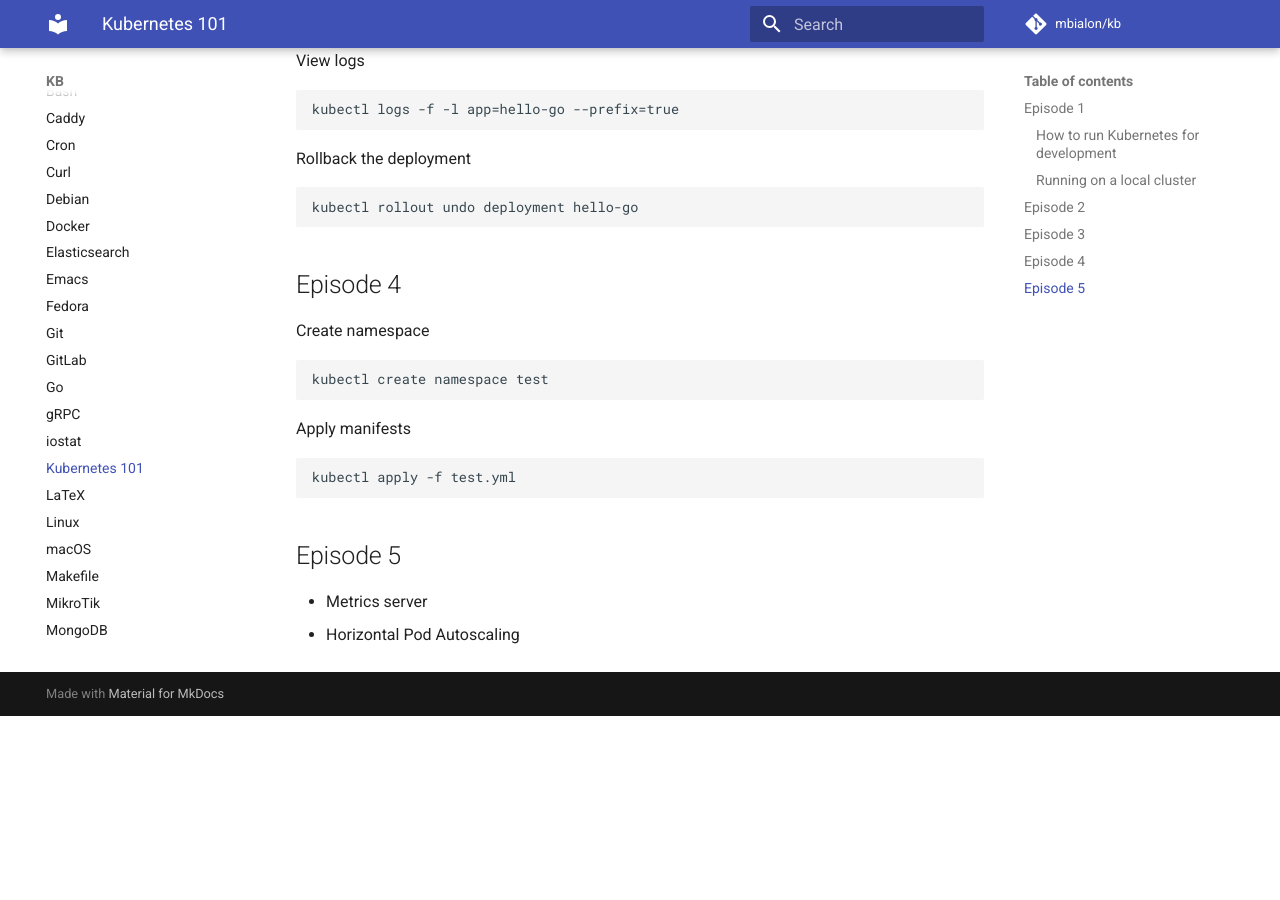
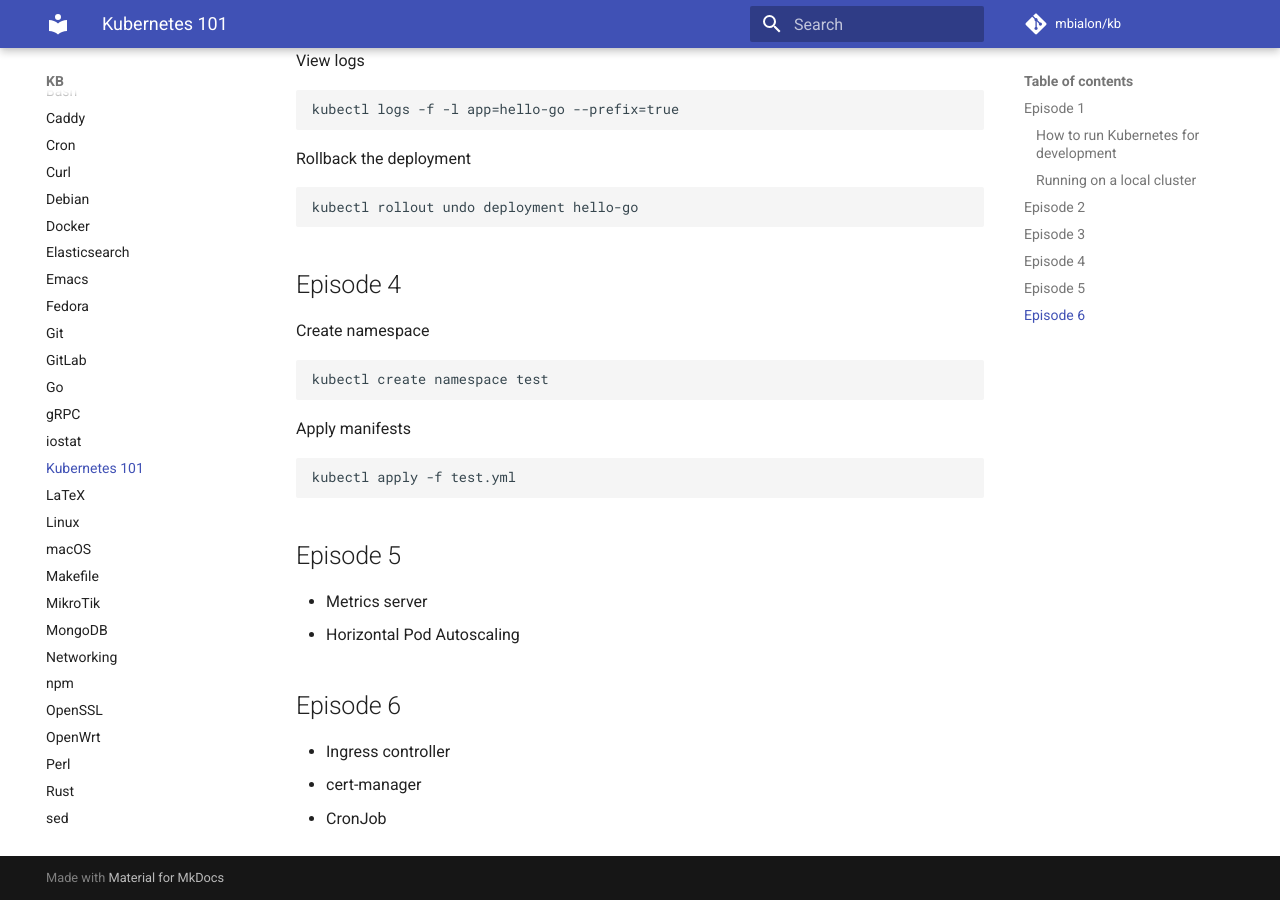
Before and after one commit to mbialon/kb, an MkDocs documentation site: the page built from docs/k8s-101.md, in a window 1280 px wide and 900 px high, scrolled down 2234 px. Built offline with MkDocs 1.6.1 and Material for MkDocs 9.7.7, drawn with Linux system fonts in a browser that asks for light colours; comment, search, counter and statistics services are not loaded; before the commit the page ends 2950 px from its top, so only the background shows below that.

Commit message:
k8s 101 ep 6

```diff
--- a/docs/k8s-101.md
+++ b/docs/k8s-101.md
@@ -145,3 +145,9 @@
 
 - Metrics server
 - Horizontal Pod Autoscaling
+
+## Episode 6
+
+- Ingress controller
+- cert-manager
+- CronJob
```
